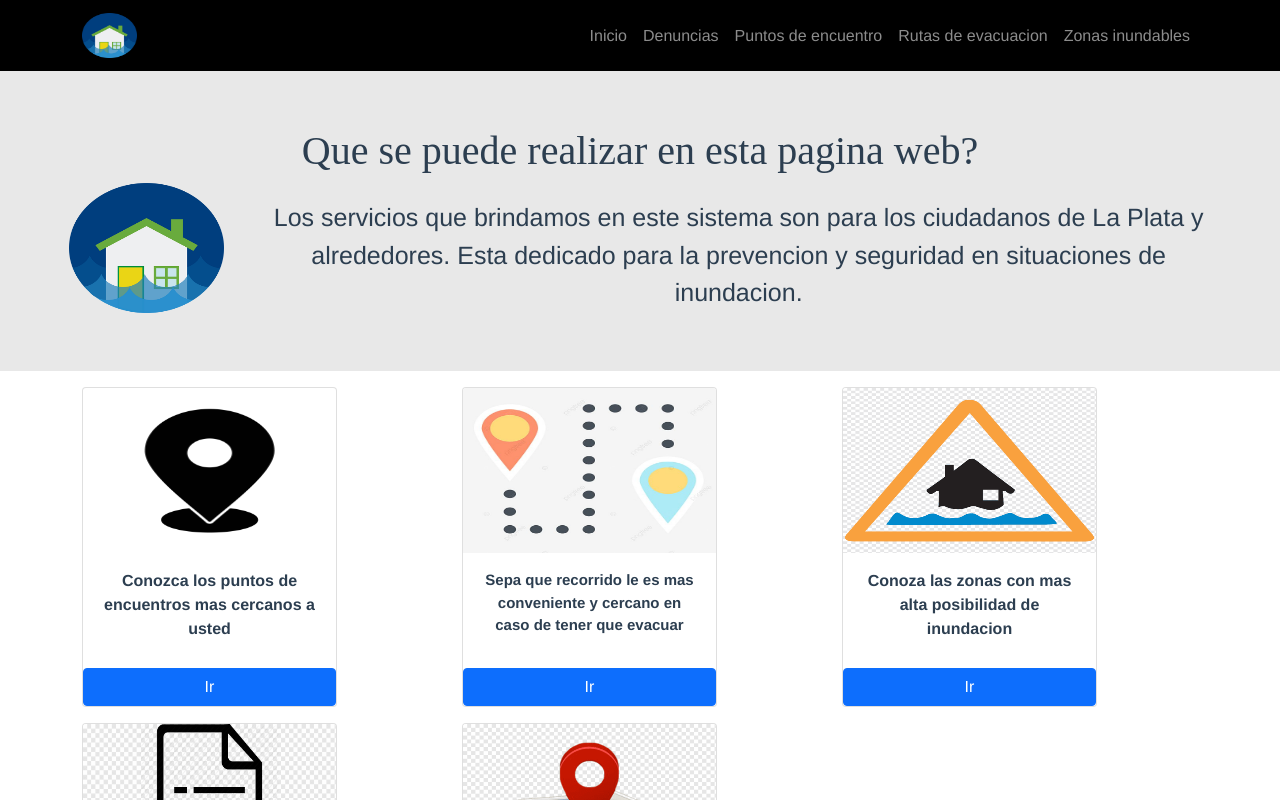
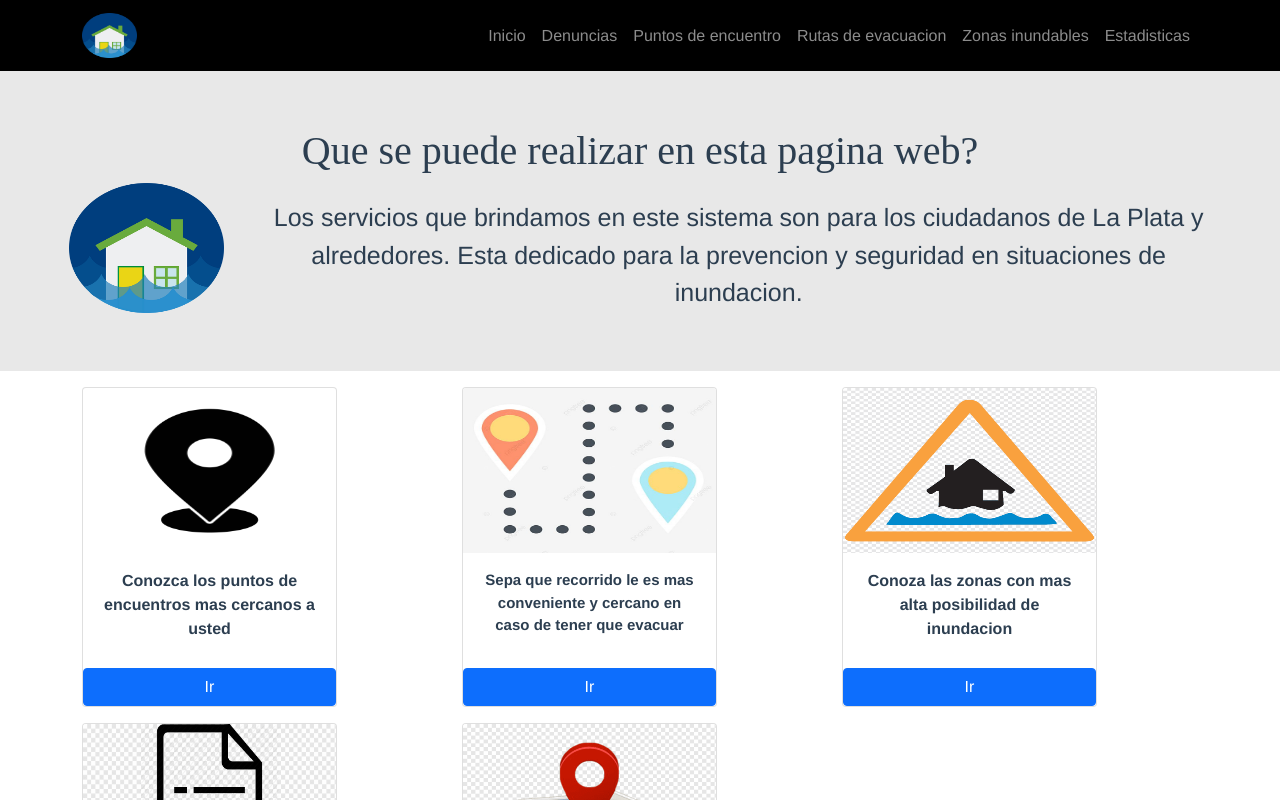
Before and after one commit to agustjn/flood-control-system, a Vue app in the folder web/: page / in a window 1280 px wide. Shown: the top 800 px of the page. Built offline with nearby package versions, Linux system fonts and the light colour scheme.

Commit message:
estadisticas en barra

```diff
--- a/web/src/components/Navbar.vue
+++ b/web/src/components/Navbar.vue
@@ -45,6 +45,11 @@
               Zonas inundables
             </router-link>
           </li>
+           <li>
+            <router-link to="/stadistics" class="nav-link">
+              Estadisticas
+            </router-link>
+          </li>
 
 
         </ul>
```
Also changed, not shown: 1 other file (tests, documents, lock files or other folders).
